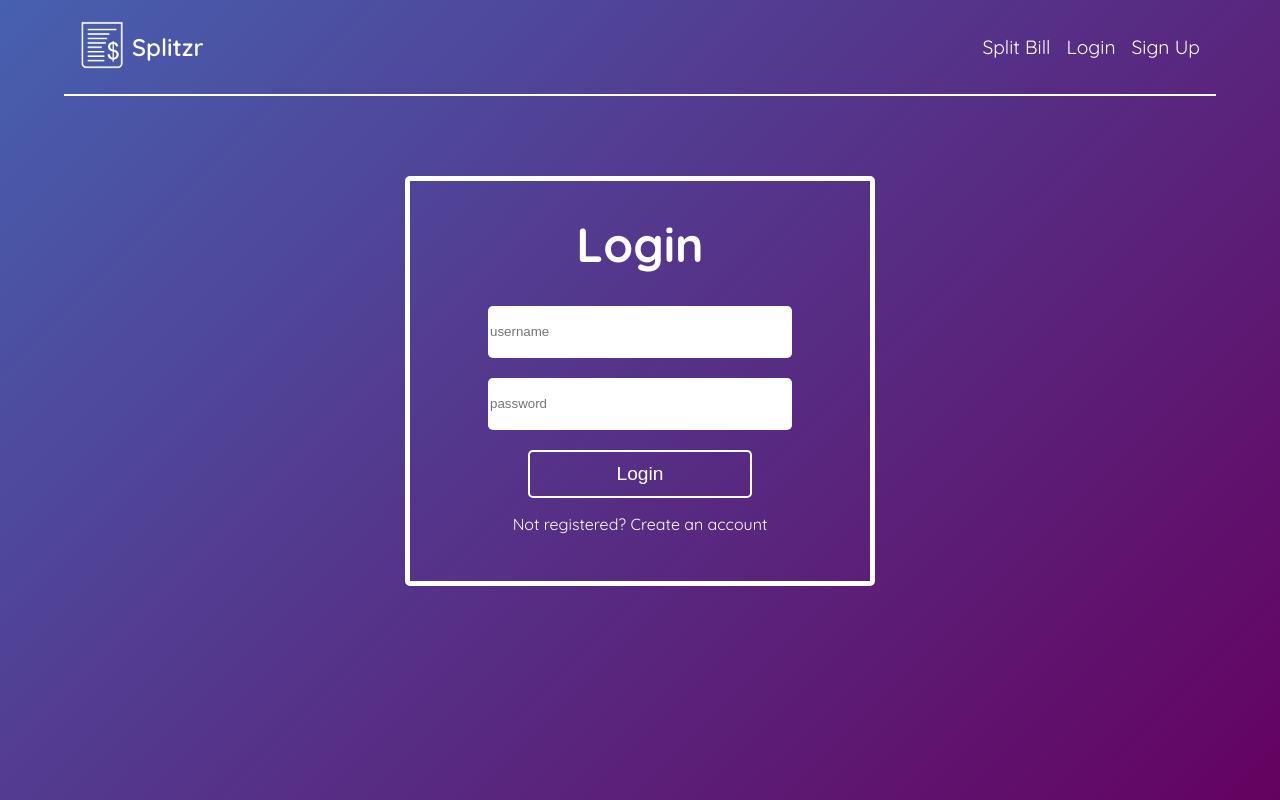
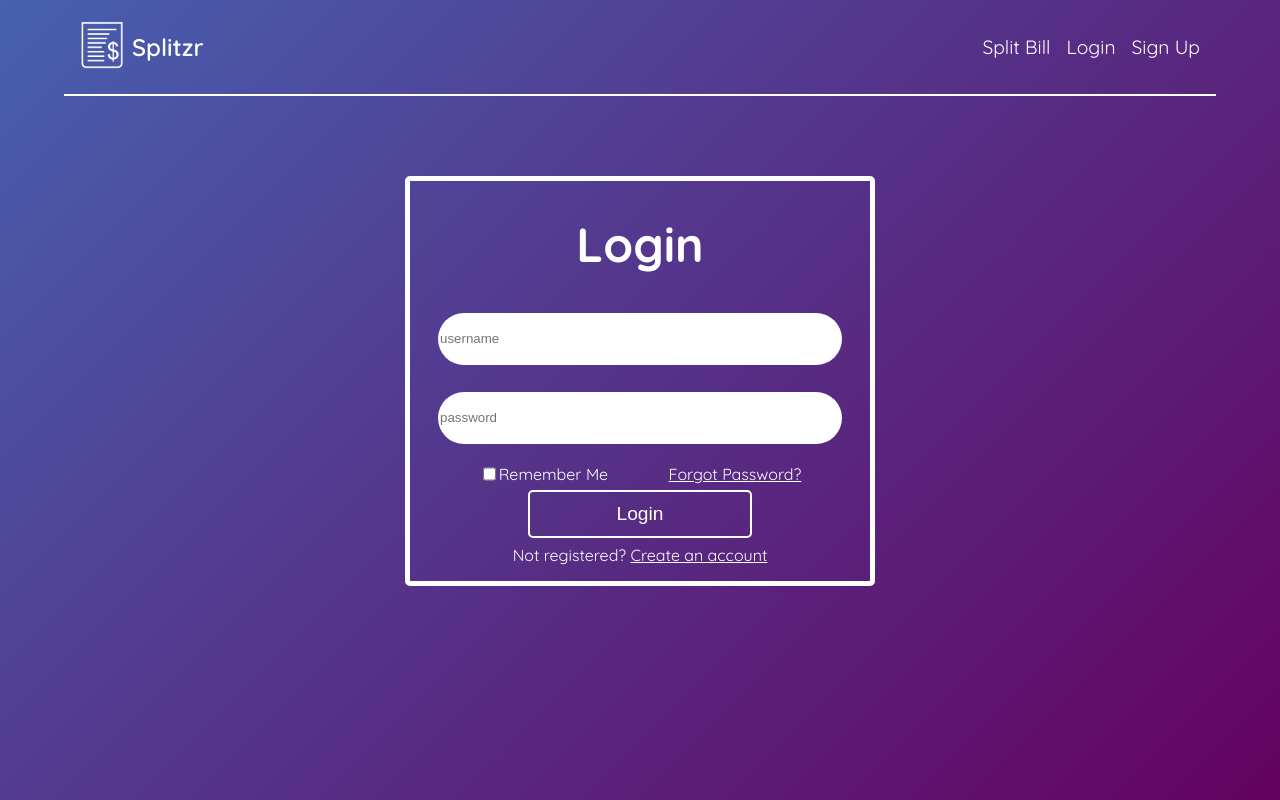
Before and after one commit to roccovulpis/Splitzr, a React (Vite) app: page /login in a window 1280 px wide. Built offline with nearby package versions, Linux system fonts and the light colour scheme.

Commit message:
Updated style on Login.jsx

```diff
--- a/src/pages/Login.jsx
+++ b/src/pages/Login.jsx
@@ -18,6 +18,11 @@ export default function Login() {
                         <h1>Login</h1>
                         <input type="text" placeholder="username" /><br />
                         <input type="password" placeholder="password" /><br />
+                        <span className='login-span'>
+                            <input type="checkbox" className='remember' name='remember'/>
+                            <label htmlFor="remember">Remember Me</label>
+                            <a className='forgot' href="#">Forgot Password?</a>
+                        </span>
                         <button id="login-btn">Login</button>
                         <p class="message">Not registered? <a href="#">Create an account</a></p>
                     </form>
--- a/src/styles/Login.css
+++ b/src/styles/Login.css
@@ -21,9 +21,28 @@
 
   .login-form > input {
     height: 50px;
-    width: 300px;
+    width: 400px;
     border: none;
-    border-radius: 5px;
+    border-radius: 30px;
+    margin-top: auto;
+  }
+
+  .login-span {
+    display: flex;
+    width: 70%;
+  }
+
+  .login-span > a {
+    margin-left: auto;
+    text-decoration: underline;
+  }
+
+  .login-span > a:hover {
+    text-decoration: underline;
+  }
+
+  .login-span > label {
+    margin-right: auto;
   }
 
   #login-btn {
@@ -34,9 +53,22 @@
     background-color: transparent;
     color: white;
     font-size: 1.2rem;
+    margin-top: auto;
   }
 
   #login-btn:hover {
     background-color: hsl(199, 68%, 70%);
     cursor: pointer;
   }
+
+  .login-form > p {
+    margin-top: auto;
+  }
+
+  .login-form a {
+    text-decoration: underline;
+  }
+
+  .login-form a:hover {
+    text-decoration: underline;
+  }
```
